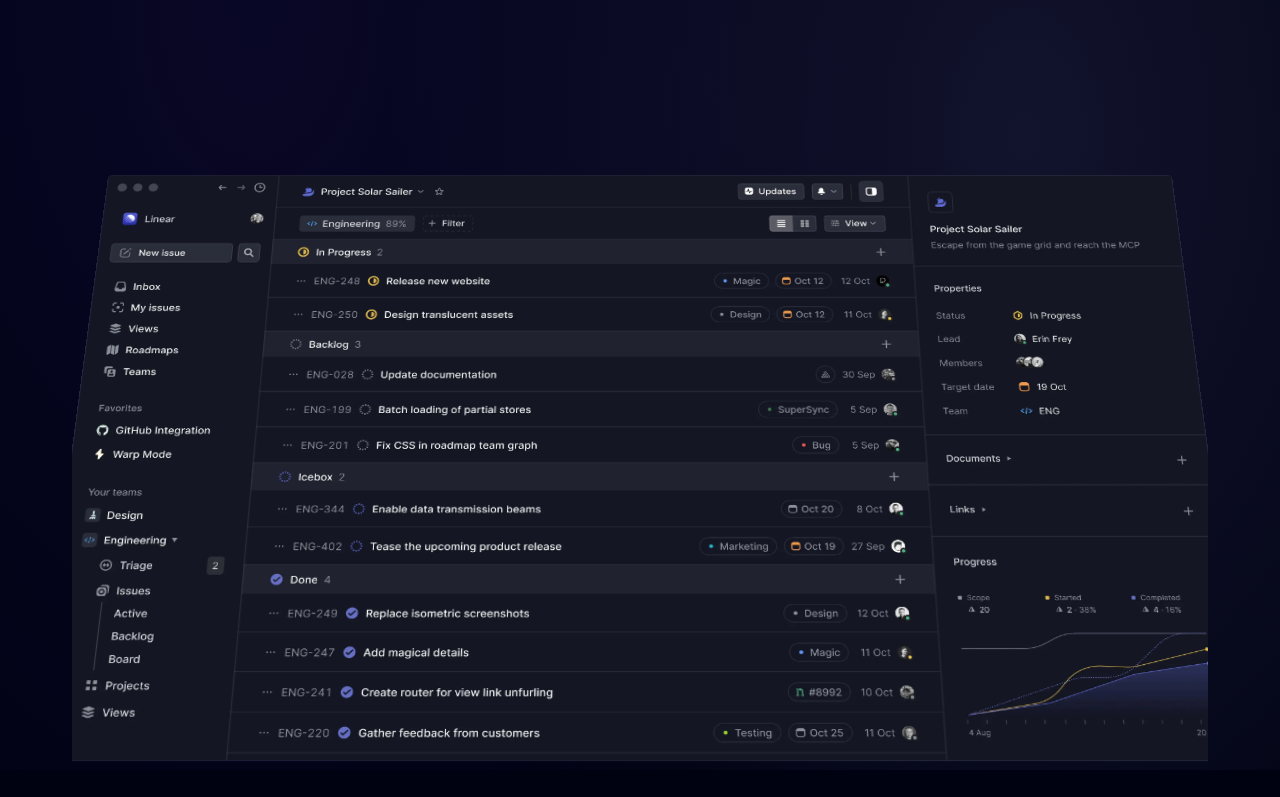
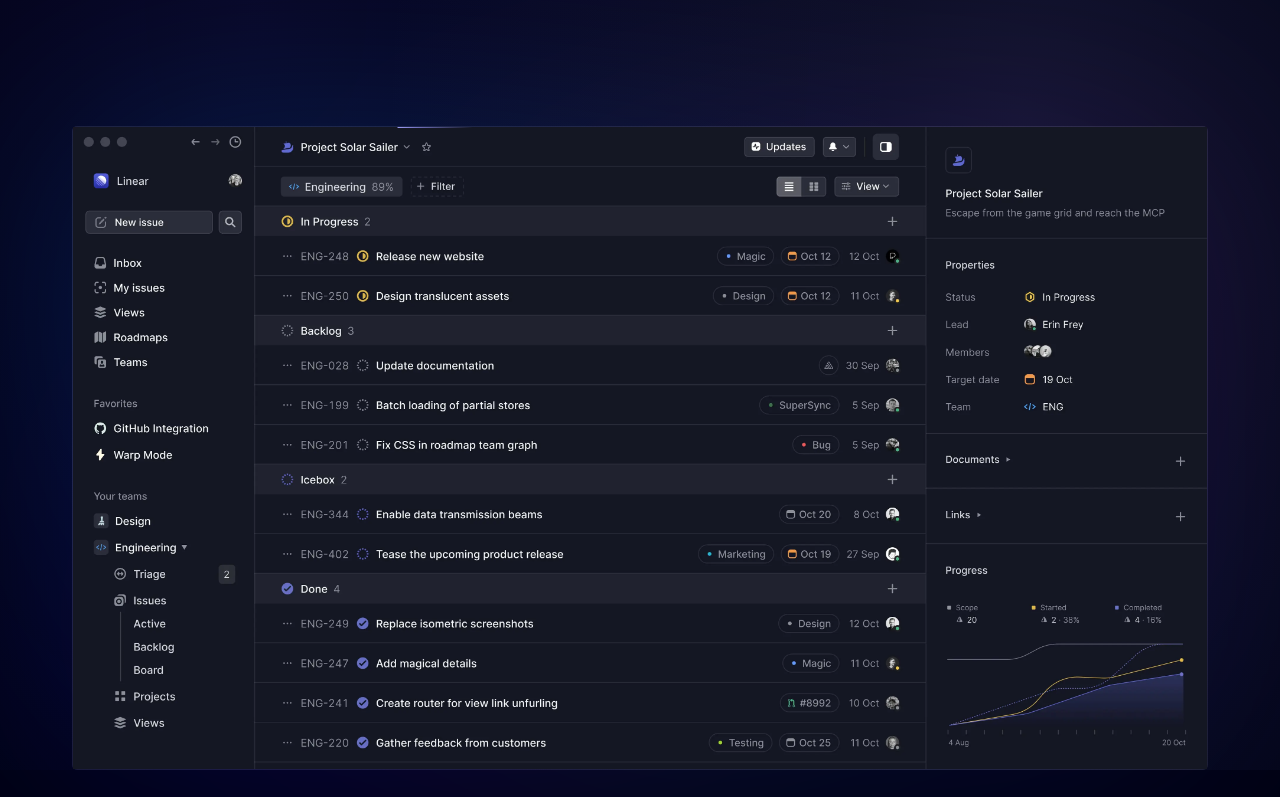
Before and after one commit to Kvaibhav01/linear-website-rebuild, a Next.js app: page / in a window 1280 px wide. Shown: the part 503-1300 px from the top of the page. Built offline with nearby package versions, Linux system fonts and the light colour scheme.

Commit message:
Finished with hero image animation ✨

```diff
--- a/components/hero-image.tsx
+++ b/components/hero-image.tsx
@@ -1,9 +1,112 @@
+'use client';
+
+import classNames from 'classnames';
+import { CSSProperties, useEffect, useRef, useState } from 'react';
+import { useInView } from 'react-intersection-observer';
+
+const randomNumberBetween = (min: number, max: number) => {
+  return Math.floor(Math.random() * (max - min + 1) + min);
+};
+
+interface Line {
+  id: string;
+  direction: 'to bottom' | 'to right';
+  size: number;
+  duration: number;
+}
+
 export const HeroImage = () => {
+  const { ref, inView } = useInView({ threshold: 0.4, triggerOnce: true });
+  const [lines, setLines] = useState<Line[]>([]);
+  const timeoutRef = useRef<ReturnType<typeof setTimeout> | null>(null);
+
+  const removeLine = (id: string) => {
+    setLines((prev) => prev.filter((line) => line.id !== id));
+  };
+
+  useEffect(() => {
+    if (!inView) return;
+
+    const renderLine = (timeout: number) => {
+      timeoutRef.current = setTimeout(() => {
+        setLines((lines) => [
+          ...lines,
+          {
+            direction: Math.random() > 0.5 ? 'to bottom' : 'to right',
+            duration: randomNumberBetween(1300, 3500),
+            size: randomNumberBetween(10, 30),
+            id: Math.random().toString(36).substring(7),
+          },
+        ]);
+
+        renderLine(randomNumberBetween(800, 2500));
+      }, timeout);
+    };
+
+    renderLine(randomNumberBetween(800, 1300));
+
+    return () => {
+      if (timeoutRef.current) clearTimeout(timeoutRef.current);
+    };
+  }, [inView, setLines]);
+
   return (
-    //TODO: Check for overflow hidden property here
-    <div className='[perspective:2000px] overflow-hidden mt-[12.8rem]'>
-      <div className='bg-hero-gradient bg-white bg-opacity-[0.01] rounded-lg [transform:rotateX(25deg)] border border-transparent-white'>
-        <img src='/img/hero.webp' alt='Hero image' className='' />
+    <div ref={ref} className='mt-[12.8rem] [perspective:2000px]'>
+      <div
+        className={classNames(
+          'relative rounded-lg border border-transparent-white bg-white bg-opacity-[0.01] bg-hero-gradient',
+          inView ? 'animate-image-rotate' : '[transform:rotateX(25deg)]',
+          'before:absolute before:top-0 before:left-0 before:h-full before:w-full before:bg-hero-glow before:opacity-0 before:[filter:blur(120px)]',
+          inView && 'before:animate-image-glow'
+        )}
+      >
+        <div className='absolute top-0 left-0 z-20 h-full w-full'>
+          {lines.map((line) => (
+            <span
+              key={line.id}
+              onAnimationEnd={() => removeLine(line.id)}
+              style={
+                {
+                  '--direction': line.direction,
+                  '--size': line.size,
+                  '--animation-duration': `${line.duration}ms`,
+                } as CSSProperties
+              }
+              className={classNames(
+                'absolute top-0 block h-[1px] w-[10rem] bg-glow-lines',
+                line.direction === 'to right' &&
+                  `left-0 h-[1px] w-[calc(var(--size)*0.5rem)] md:w-[calc(var(--size)*1rem)] animate-glow-line-horizontal`,
+                line.direction === 'to bottom' &&
+                  `right-0 h-[calc(var(--size)*0.5rem)] md:h-[calc(var(--size)*1rem)] w-[1px] animate-glow-line-vertical`
+              )}
+            />
+          ))}
+        </div>
+        <svg
+          className={classNames(
+            'absolute left-0 top-0 h-full w-full',
+            '[&_path]:stroke-white [&_path]:[stroke-opacity:0.2] [&_path]:[stroke-dasharray:1] [&_path]:[stroke-dashoffset:1]',
+            inView && '[&_path]:animate-sketch-lines'
+          )}
+          width='100%'
+          viewBox='0 0 1499 778'
+          fill='none'
+        >
+          <path pathLength='1' d='M1500 72L220 72'></path>
+          <path pathLength='1' d='M1500 128L220 128'></path>
+          <path pathLength='1' d='M1500 189L220 189'></path>
+          <path pathLength='1' d='M220 777L220 1'></path>
+          <path pathLength='1' d='M538 777L538 128'></path>
+        </svg>
+
+        <img
+          className={classNames(
+            'relative z-10 transition-opacity delay-[680ms]',
+            inView ? 'opacity-100' : 'opacity-0'
+          )}
+          src='/img/hero.webp'
+          alt='Hero image'
+        />
       </div>
     </div>
   );
--- a/package.json
+++ b/package.json
@@ -10,7 +10,8 @@
     "classnames": "^2.3.2",
     "next": "^13.0.6",
     "react": "18.2.0",
-    "react-dom": "18.2.0"
+    "react-dom": "18.2.0",
+    "react-intersection-observer": "^9.4.1"
   },
   "devDependencies": {
     "@types/node": "18.11.3",
--- a/tailwind.config.js
+++ b/tailwind.config.js
@@ -40,6 +40,10 @@
         'radial-gradient(ellipse 50% 80% at 20% 40%,rgba(93,52,221,0.1),transparent), radial-gradient(ellipse 50% 80% at 80% 50%,rgba(120,119,198,0.15),transparent)',
       'hero-gradient':
         'radial-gradient(ellipse 50% 80% at 20% 40%,rgba(93,52,221,0.1),transparent), radial-gradient(ellipse 50% 80% at 80% 50%,rgba(120,119,198,0.15),transparent)',
+      'hero-glow':
+        'conic-gradient(from 230.29deg at 51.63% 52.16%, rgb(36, 0, 255) 0deg, rgb(0, 135, 255) 67.5deg, rgb(108, 39, 157) 198.75deg, rgb(24, 38, 163) 251.25deg, rgb(54, 103, 196) 301.88deg, rgb(105, 30, 255) 360deg)',
+      'glow-lines':
+        'linear-gradient(var(--direction),#9d9bf2 0.43%,#7877c6 14.11%,rgba(120,119,198,0) 62.95%)',
     },
     boxShadow: {
       primary: 'rgb(80 63 205 / 50%) 0px 1px 40px',
@@ -68,9 +72,53 @@
         from: { opacity: 0, transform: 'translateY(-10px)' },
         to: { opacity: 1, transform: 'none' },
       },
+      'image-rotate': {
+        '0%': { transform: 'rotateX(25deg)' },
+        '25%': { transform: 'rotateX(25deg) scale(0.9)' },
+        '60%': { transform: 'none' },
+        '100%': { transform: 'none' },
+      },
+      'image-glow': {
+        '0%': {
+          opacity: 0,
+          'animation-timing-function': 'cubic-bezier(0.74,0.25,0.76,1)',
+        },
+        '10%': {
+          opacity: 1,
+          'animation-timing-function': 'cubic-bezier(0.12,0.01,0.08,0.99)',
+        },
+        '100%': {
+          opacity: 0.2,
+        },
+      },
+      'sketch-lines': {
+        '0%': { 'stroke-dashoffset': 1 },
+        '50%': { 'stroke-dashoffset': 0 },
+        '99%': { 'stroke-dashoffset': 0 },
+        '100%': { visiblity: 'hidden' },
+      },
+      'glow-line-horizontal': {
+        '0%': { opacity: 0, transform: 'translateX(0)' },
+        '5%': { opacity: 1, transform: 'translateX(0)' },
+        '90%': { opacity: 1 },
+        '100%': { opacity: 0, transform: 'translateX(min(70vw, 45rem))' },
+      },
+      'glow-line-vertical': {
+        '0%': { opacity: 0, transform: 'translateY(0)' },
+        '5%': { opacity: 1, transform: 'translateY(0)' },
+        '90%': { opacity: 1 },
+        '100%': { opacity: 0, transform: 'translateY(min(39vw, 45rem))' },
+      },
     },
     animation: {
       'fade-in': 'fade-in 1000ms var(--animation-delay, 0ms) ease forwards',
+      'image-rotate': 'image-rotate 1400ms ease forwards',
+      'image-glow': 'image-glow 4100ms 600ms ease-out forwards',
+      'sketch-lines': 'sketch-lines 1200ms ease-out forwards',
+      'glow-line-horizontal':
+        'glow-line-horizontal var(--animation-duration) ease-in forwards',
+      'glow-line-vertical':
+        'glow-line-vertical var(--animation-duration) ease-in forwards',
     },
   },
   plugins: [],
```
Also changed, not shown: 2 other files (tests, documents, lock files or other folders).
